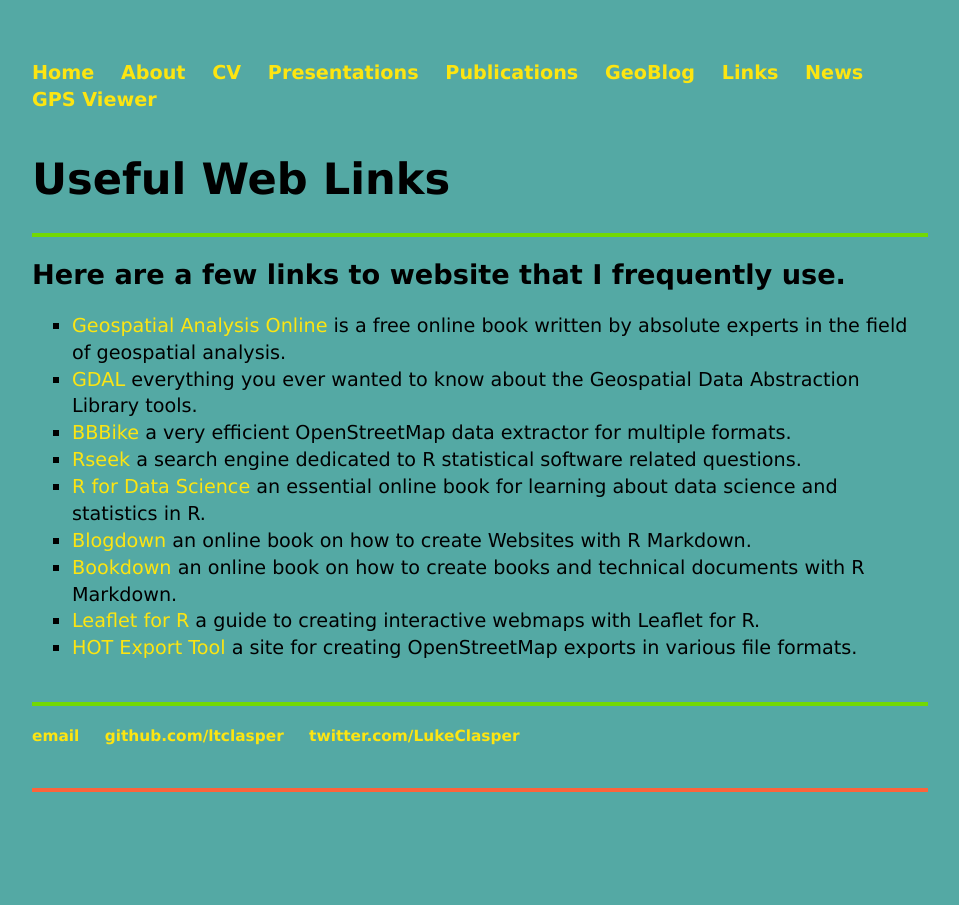
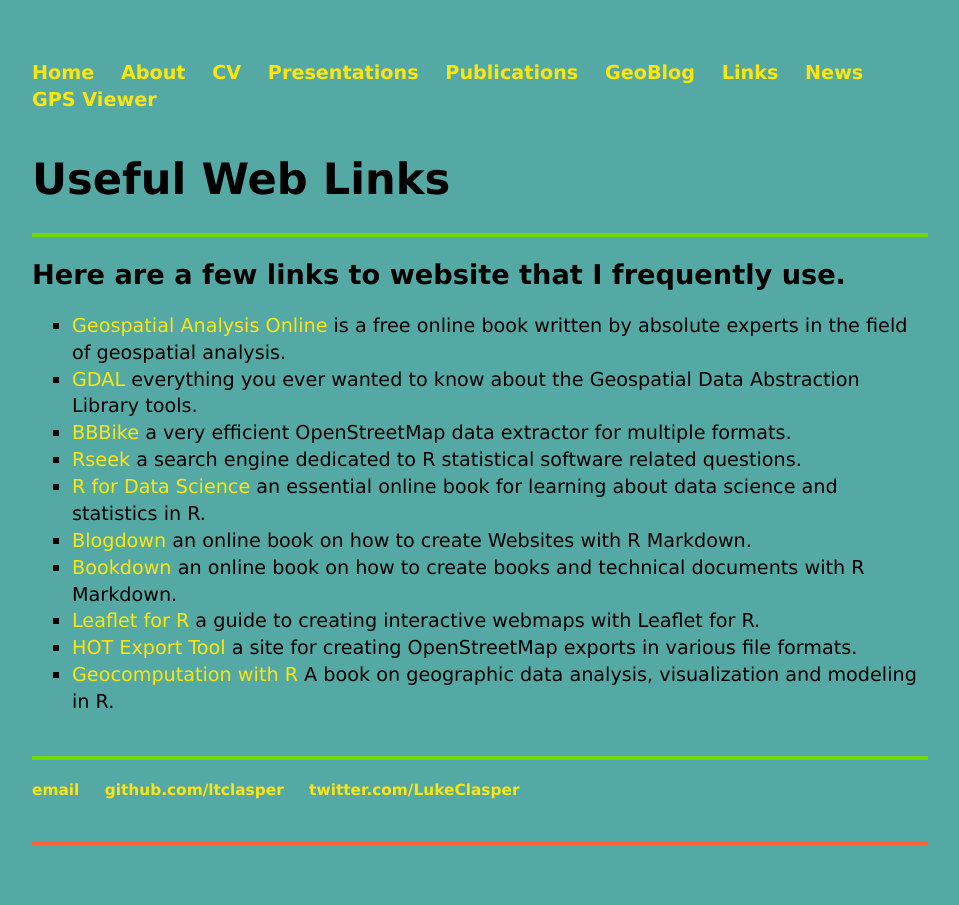
Before and after one commit to ltclasper/ltclasper.github.io, a Jekyll site: the page built from links/index.html, in a window 1280 px wide. Shown: the whole page, without its empty margins (160-1119 px from the left). Built offline with Jekyll 4.4.1, drawn with Linux system fonts in a browser that asks for light colours.

Commit message:
Update index.html

```diff
--- a/links/index.html
+++ b/links/index.html
@@ -19,6 +19,7 @@ title: Useful Web Links
     <li><a href="https://bookdown.org/yihui/bookdown/">Bookdown</a> an online book on how to create books and technical documents with R Markdown.</li>
     <li><a href="http://rstudio.github.io/leaflet/">Leaflet for R</a> a guide to creating interactive webmaps with Leaflet for R.</li>
     <li><a href="https://export.hotosm.org/en/v3/">HOT Export Tool</a> a site for creating OpenStreetMap exports in various file formats.</li>
+    <li><a href="https://geocompr.robinlovelace.net/">Geocomputation with R</a> A book on geographic data analysis, visualization and modeling in R.</li>
 	</ul>
 	</p>
 </div><!-- /.blurb -->
```
